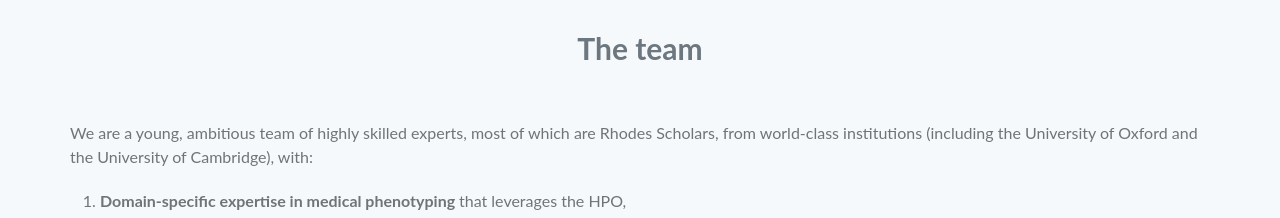
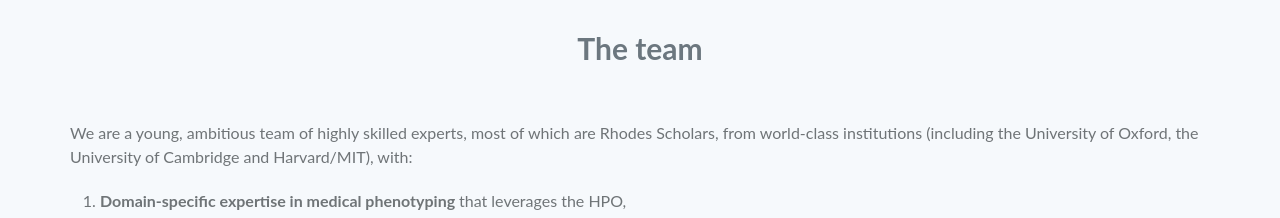
Before and after one commit to lukaslange1/lukaslange1.github.io, a plain HTML site: page index.html in a window 1280 px wide. Shown: the part 1020-1238 px from the top of the page. Drawn offline with Linux system fonts and the light colour scheme; a web font is replaced by a local one.

Commit message:
Updated Harvard/MIT

```diff
--- a/index.html
+++ b/index.html
@@ -118,7 +118,7 @@
         <div class="row">
           <div class="feature-text">
             <div class="col-md-12">
-              <p>We are a young, ambitious team of highly skilled experts, most of which are Rhodes Scholars, from world-class institutions (including the University of Oxford and the University of Cambridge), with:</p>
+              <p>We are a young, ambitious team of highly skilled experts, most of which are Rhodes Scholars, from world-class institutions (including the University of Oxford, the University of Cambridge and Harvard/MIT), with:</p>
             </div>
           </div>
             <div class="col-md-12">
```
